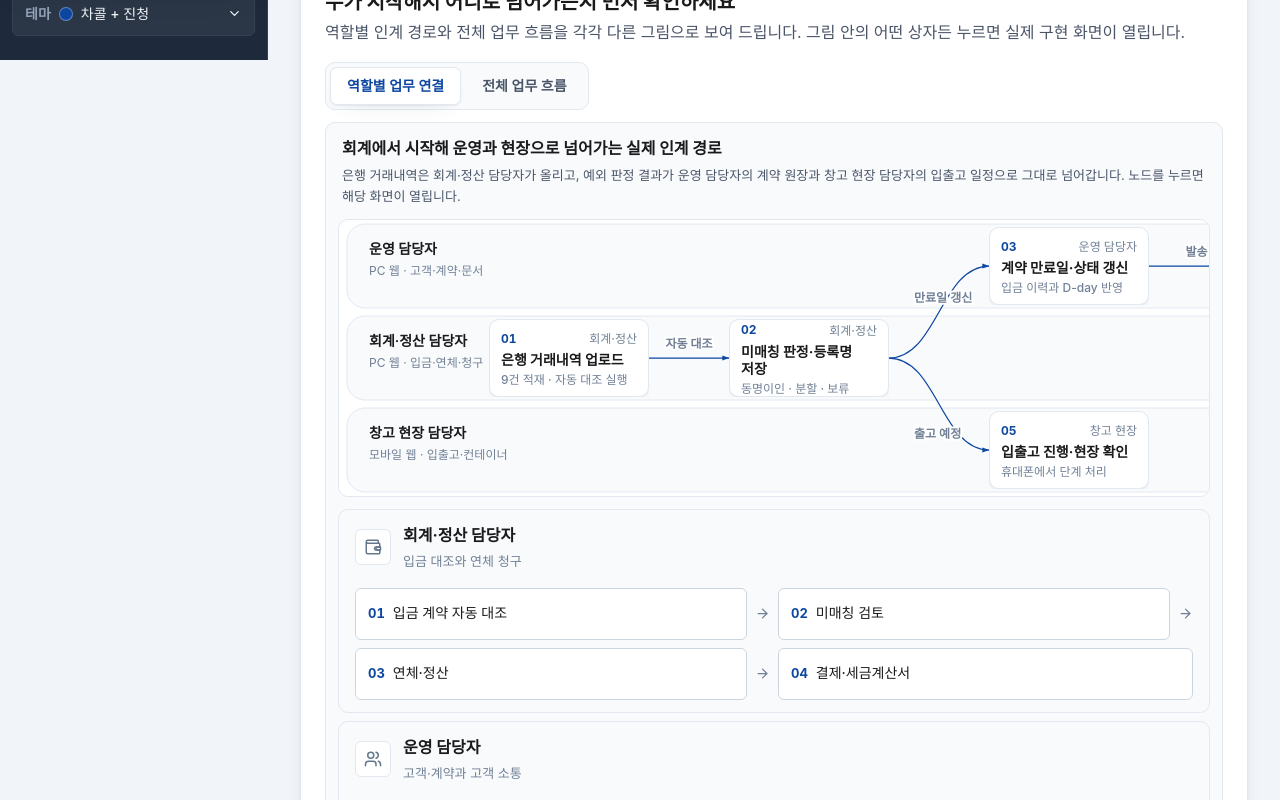
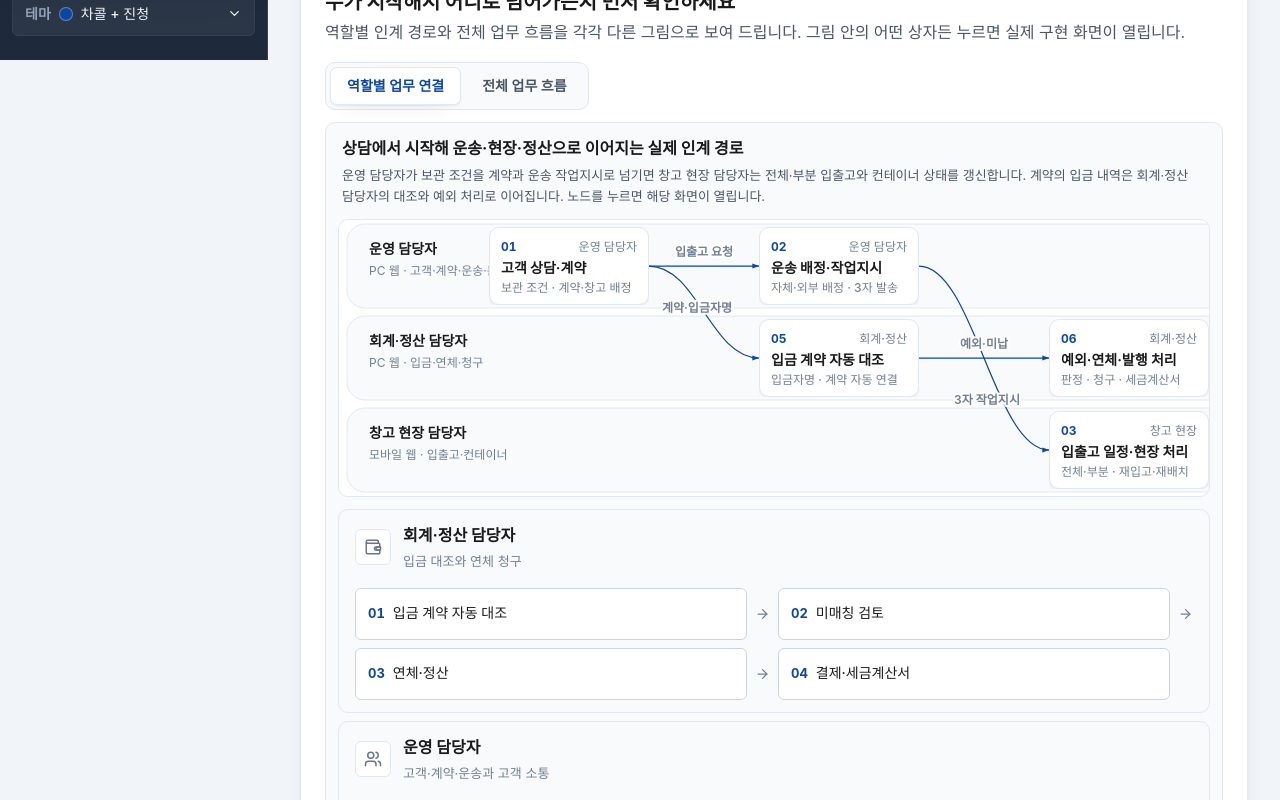
Before and after one commit to nannom02/storedesk-dispatch, a React (Vite) app: page / in a window 1280 px wide. Shown: the part 740-1540 px from the top of the page. Built offline with nearby package versions, Linux system fonts and the light colour scheme; a web font is replaced by a local one.

Commit message:
fix: refresh service workflow map

```diff
--- a/src/screens/ServiceIntroduction.tsx
+++ b/src/screens/ServiceIntroduction.tsx
@@ -25,12 +25,12 @@ const flowViews: ServiceFlowViews = [
     id: "role",
     kind: "role",
     label: "역할별 업무 연결",
-    title: "회계에서 시작해 운영과 현장으로 넘어가는 실제 인계 경로",
+    title: "상담에서 시작해 운송·현장·정산으로 이어지는 실제 인계 경로",
     summary:
-      "은행 거래내역은 회계·정산 담당자가 올리고, 예외 판정 결과가 운영 담당자의 계약 원장과 창고 현장 담당자의 입출고 일정으로 그대로 넘어갑니다. 노드를 누르면 해당 화면이 열립니다.",
+      "운영 담당자가 보관 조건을 계약과 운송 작업지시로 넘기면 창고 현장 담당자는 전체·부분 입출고와 컨테이너 상태를 갱신합니다. 계약의 입금 내역은 회계·정산 담당자의 대조와 예외 처리로 이어집니다. 노드를 누르면 해당 화면이 열립니다.",
     viewBox: "0 0 1200 276",
     lanes: [
-      { id: "lane-admin", label: "운영 담당자", detail: "PC 웹 · 고객·계약·문서", y: 4, height: 84 },
+      { id: "lane-admin", label: "운영 담당자", detail: "PC 웹 · 고객·계약·운송·문서", y: 4, height: 84 },
       {
         id: "lane-finance",
         label: "회계·정산 담당자",
@@ -50,60 +50,72 @@ const flowViews: ServiceFlowViews = [
       {
         id: "n1",
         index: "01",
-        actor: "회계·정산",
-        label: "은행 거래내역 업로드",
-        detail: "9건 적재 · 자동 대조 실행",
-        screenId: "deposits",
+        actor: "운영 담당자",
+        label: "고객 상담·계약",
+        detail: "보관 조건 · 계약·창고 배정",
+        screenId: "customers",
         x: 150,
-        y: 99,
+        y: 7,
         width: 160,
         height: 78,
       },
       {
         id: "n2",
         index: "02",
-        actor: "회계·정산",
-        label: "미매칭 판정·등록명 저장",
-        detail: "동명이인 · 분할 · 보류",
-        screenId: "unmatched",
-        x: 390,
-        y: 99,
+        actor: "운영 담당자",
+        label: "운송 배정·작업지시",
+        detail: "자체·외부 배정 · 3자 발송",
+        screenId: "transport",
+        x: 420,
+        y: 7,
         width: 160,
         height: 78,
       },
       {
         id: "n3",
         index: "03",
-        actor: "운영 담당자",
-        label: "계약 만료일·상태 갱신",
-        detail: "입금 이력과 D-day 반영",
-        screenId: "contracts",
-        x: 650,
-        y: 7,
+        actor: "창고 현장",
+        label: "입출고 일정·현장 처리",
+        detail: "전체·부분 · 재입고·재배치",
+        screenId: "movements",
+        x: 710,
+        y: 191,
         width: 160,
         height: 78,
       },
       {
         id: "n4",
         index: "04",
-        actor: "운영 담당자",
-        label: "청구·안내 발송",
-        detail: "알림톡 발송 · 실패 재발송",
-        screenId: "notifications",
-        x: 930,
-        y: 7,
+        actor: "창고 현장",
+        label: "창고·컨테이너 갱신",
+        detail: "전체 종료 · 부분 보관 유지",
+        screenId: "warehouses",
+        x: 980,
+        y: 191,
         width: 160,
         height: 78,
       },
       {
         id: "n5",
         index: "05",
-        actor: "창고 현장",
-        label: "입출고 진행·현장 확인",
-        detail: "휴대폰에서 단계 처리",
-        screenId: "movements",
-        x: 650,
-        y: 191,
+        actor: "회계·정산",
+        label: "입금 계약 자동 대조",
+        detail: "입금자명 · 계약 자동 연결",
+        screenId: "deposits",
+        x: 420,
+        y: 99,
+        width: 160,
+        height: 78,
+      },
+      {
+        id: "n6",
+        index: "06",
+        actor: "회계·정산",
+        label: "예외·연체·발행 처리",
+        detail: "판정 · 청구 · 세금계산서",
+        screenId: "unmatched",
+        x: 710,
+        y: 99,
         width: 160,
         height: 78,
       },
@@ -112,19 +124,41 @@ const flowViews: ServiceFlowViews = [
       {
         from: "n1",
         to: "n2",
-        label: "자동 대조",
-        labelX: 350,
+        label: "입출고 요청",
+        labelX: 365,
+        labelY: 36,
+        labelAnchor: "middle",
+      },
+      {
+        from: "n1",
+        to: "n5",
+        label: "계약·입금자명",
+        labelX: 358,
+        labelY: 92,
+        labelAnchor: "middle",
+      },
+      {
+        from: "n2",
+        to: "n3",
+        label: "3자 작업지시",
+        labelX: 648,
+        labelY: 184,
+        labelAnchor: "middle",
+      },
+      {
+        from: "n5",
+        to: "n6",
+        label: "예외·미납",
+        labelX: 645,
         labelY: 128,
         labelAnchor: "middle",
       },
-      { from: "n2", to: "n3", label: "만료일 갱신", labelX: 575, labelY: 82 },
-      { from: "n2", to: "n5", label: "출고 예정", labelX: 575, labelY: 218 },
       {
         from: "n3",
         to: "n4",
-        label: "발송 대상",
-        labelX: 870,
-        labelY: 36,
+        label: "처리 완료",
+        labelX: 925,
+        labelY: 220,
         labelAnchor: "middle",
       },
     ],
@@ -133,18 +167,18 @@ const flowViews: ServiceFlowViews = [
     id: "end-to-end",
     kind: "end-to-end",
     label: "전체 업무 흐름",
-    title: "거래내역 한 건이 계약 원장과 발송 이력까지 도달하는 전 과정",
+    title: "상담 한 건이 운송·입출고·보관 원장까지 이어지는 전 과정",
     summary:
-      "업로드에서 시작해 예외 판정, 계약 갱신, 연체 계산, 청구·안내 발송, 지표와 처리 이력 확인까지 여섯 단계로 이어집니다. 각 단계는 실제 구현 화면으로 연결됩니다.",
+      "보관 조건 상담에서 시작해 계약과 창고를 배정하고, 운송 작업지시와 현장 입출고를 거쳐 계약·컨테이너 상태와 운영 이력을 확인하는 여섯 단계입니다. 각 단계는 실제 구현 화면으로 연결됩니다.",
     viewBox: "0 0 1200 152",
     nodes: [
       {
         id: "s1",
         index: "01",
-        actor: "회계·정산",
-        label: "거래내역 업로드",
-        detail: "국민은행 9건 · ₩2,370,000",
-        screenId: "deposits",
+        actor: "운영 담당자",
+        label: "보관 조건 상담",
+        detail: "물품·물량·기간·입출고",
+        screenId: "customers",
         x: 14,
         y: 46,
         width: 176,
@@ -153,10 +187,10 @@ const flowViews: ServiceFlowViews = [
       {
         id: "s2",
         index: "02",
-        actor: "회계·정산",
-        label: "예외 판정",
-        detail: "동명이인·등록명·분할·보류",
-        screenId: "unmatched",
+        actor: "운영 담당자",
+        label: "계약·창고 배정",
+        detail: "등급·컨테이너·계약",
+        screenId: "contracts",
         x: 210,
         y: 46,
         width: 176,
@@ -166,9 +200,9 @@ const flowViews: ServiceFlowViews = [
         id: "s3",
         index: "03",
         actor: "운영 담당자",
-        label: "계약 갱신",
-        detail: "만료일 재계산 · 상태 변경",
-        screenId: "contracts",
+        label: "운송 배정·작업지시",
+        detail: "자체·외부 구분 · 3자 발송",
+        screenId: "transport",
         x: 406,
         y: 46,
         width: 176,
@@ -177,10 +211,10 @@ const flowViews: ServiceFlowViews = [
       {
         id: "s4",
         index: "04",
-        actor: "회계·정산",
-        label: "연체료 계산·청구",
-        detail: "청구 조정 사유 기록",
-        screenId: "overdue",
+        actor: "창고 현장",
+        label: "전체·부분 입출고",
+        detail: "재입고·재배치 포함",
+        screenId: "movements",
         x: 602,
         y: 46,
         width: 176,
@@ -189,10 +223,10 @@ const flowViews: ServiceFlowViews = [
       {
         id: "s5",
         index: "05",
-        actor: "운영 담당자",
-        label: "안내 발송·문서 보관",
-        detail: "안내문 PDF 자동 보관",
-        screenId: "documents",
+        actor: "창고 현장",
+        label: "보관 상태 갱신",
+        detail: "전체 종료 · 부분 유지",
+        screenId: "warehouses",
         x: 798,
         y: 46,
         width: 176,
@@ -202,8 +236,8 @@ const flowViews: ServiceFlowViews = [
         id: "s6",
         index: "06",
         actor: "최고관리자",
-        label: "지표·이력 확인",
-        detail: "처리자와 처리 시각 기록",
+        label: "결과·이력 확인",
+        detail: "처리자·사진·정산 확인",
         screenId: "dashboard",
         x: 994,
         y: 46,
@@ -212,11 +246,11 @@ const flowViews: ServiceFlowViews = [
       },
     ],
     edges: [
-      { from: "s1", to: "s2", label: "자동 4건", labelX: 200, labelY: 36, labelAnchor: "middle" },
-      { from: "s2", to: "s3", label: "연결·합산", labelX: 396, labelY: 36, labelAnchor: "middle" },
-      { from: "s3", to: "s4", label: "연체 판정", labelX: 592, labelY: 36, labelAnchor: "middle" },
-      { from: "s4", to: "s5", label: "청구서 발행", labelX: 788, labelY: 36, labelAnchor: "middle" },
-      { from: "s5", to: "s6", label: "발송 이력", labelX: 984, labelY: 36, labelAnchor: "middle" },
+      { from: "s1", to: "s2", label: "상담 원장", labelX: 200, labelY: 36, labelAnchor: "middle" },
+      { from: "s2", to: "s3", label: "배정 요청", labelX: 396, labelY: 36, labelAnchor: "middle" },
+      { from: "s3", to: "s4", label: "3자 발송", labelX: 592, labelY: 36, labelAnchor: "middle" },
+      { from: "s4", to: "s5", label: "종료/유지", labelX: 788, labelY: 36, labelAnchor: "middle" },
+      { from: "s5", to: "s6", label: "처리 이력", labelX: 984, labelY: 36, labelAnchor: "middle" },
     ],
   },
 ];
@@ -236,12 +270,13 @@ const roleScreenRows = [
   {
     id: "role-admin",
     label: "운영 담당자",
-    detail: "고객·계약과 고객 소통",
+    detail: "고객·계약·운송과 고객 소통",
     steps: [
       { index: "01", label: "고객·상담", screenId: "customers" },
       { index: "02", label: "계약", screenId: "contracts" },
-      { index: "03", label: "계약 안내문·문서 보관", screenId: "documents" },
-      { index: "04", label: "알림 발송·이력", screenId: "notifications" },
+      { index: "03", label: "운송 배정·작업지시", screenId: "transport" },
+      { index: "04", label: "계약 안내문·문서 보관", screenId: "documents" },
+      { index: "05", label: "알림 발송·이력", screenId: "notifications" },
     ],
   },
   {
--- a/src/styles/service-introduction-overrides.css
+++ b/src/styles/service-introduction-overrides.css
@@ -91,18 +91,19 @@
 }
 
 [data-service-introduction-screen] .service-introduction-role-flows li {
+  position: relative;
   display: flex;
   flex: 0 1 210px;
   align-items: center;
-  gap: var(--space-2);
   min-width: 0;
+  padding-right: calc(15px + var(--space-2));
 }
 
 [data-service-introduction-screen] .service-introduction-role-flows li > svg {
-  position: static;
-  flex: none;
-  order: 2;
-  transform: none;
+  position: absolute;
+  top: 50%;
+  right: 0;
+  transform: translateY(-50%);
 }
 
 [data-service-introduction-screen] .service-introduction-role-flows button {
@@ -167,6 +168,7 @@
 
   [data-service-introduction-screen] .service-introduction-role-flows li {
     flex-basis: 100%;
+    padding-right: 0;
   }
 
   [data-service-introduction-screen] .service-introduction-role-flows li > svg {
```
